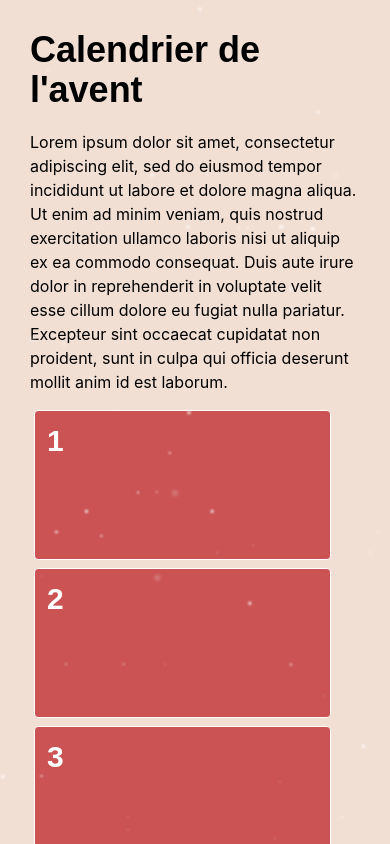
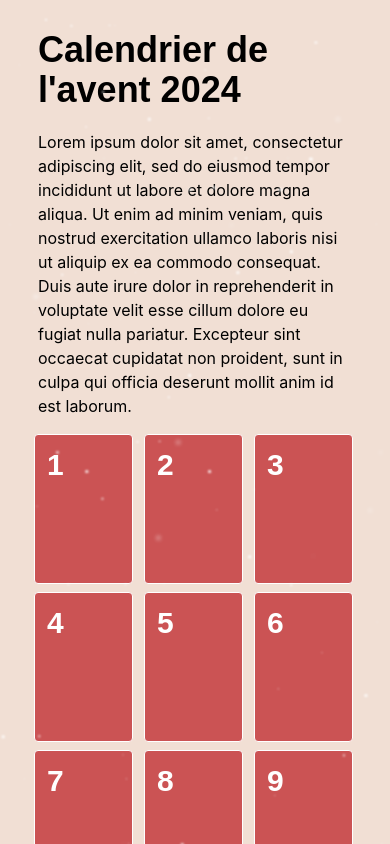
Before and after one commit to yunkigeo/advent, a React (Create React App) app: page / in a window 390 px wide. Shown: the top 844 px of the page. Built offline with nearby package versions, Linux system fonts and the light colour scheme.

Commit message:
Favicon, page title and responsive mobile

```diff
--- a/public/index.html
+++ b/public/index.html
@@ -24,7 +24,7 @@
       work correctly both with client-side routing and a non-root public URL.
       Learn how to configure a non-root public URL by running `npm run build`.
     -->
-    <title>React App</title>
+    <title>Calendrier de l'avent</title>
   </head>
   <body>
     <noscript>You need to enable JavaScript to run this app.</noscript>
--- a/src/App.js
+++ b/src/App.js
@@ -36,19 +36,20 @@ function App() {
 
     }
     <div className="bg-base grid md:grid-cols-1 lg:grid-cols-3 min-h-[100vh] p-[30px]">
-      <div className='lg:my-2 lg:p-4'>
-        <h1 className='text-4xl font-bold font-fredoka mb-2'>Calendrier de l'avent</h1>
+      <div className='lg:my-2 lg:p-4 max-md:px-2'>
+        <h1 className='text-4xl font-bold font-fredoka mb-2'>Calendrier de l'avent 2024</h1>
         <p className='max-w-[400px] py-3'>
         Lorem ipsum dolor sit amet, consectetur adipiscing elit, sed do eiusmod tempor incididunt ut labore et dolore magna aliqua. Ut enim ad minim veniam, quis nostrud exercitation ullamco laboris nisi ut aliquip ex ea commodo consequat. Duis aute irure dolor in reprehenderit in voluptate velit esse cillum dolore eu fugiat nulla pariatur. Excepteur sint occaecat cupidatat non proident, sunt in culpa qui officia deserunt mollit anim id est laborum.
         </p>
       </div>
-      <div className='lg:col-span-2 grid sm:grid-cols-3 md:grid-cols-5'>
+      <div className='lg:col-span-2 grid max-md:grid-cols-3 md:grid-cols-5'>
       {caseNumbers.map((num) => (
         <Case key={num} num={num} open={()=> {setOpen(true)}} />
       ))}
       </div>
 
     </div>
+    <div className='bg-base p-11 text-right text-xs'>Calendrier de l'avent | Made by Yunki | 2024</div>
     </div>
   );
 }
```
Also changed, not shown: 1 other file (tests, documents, lock files or other folders).
